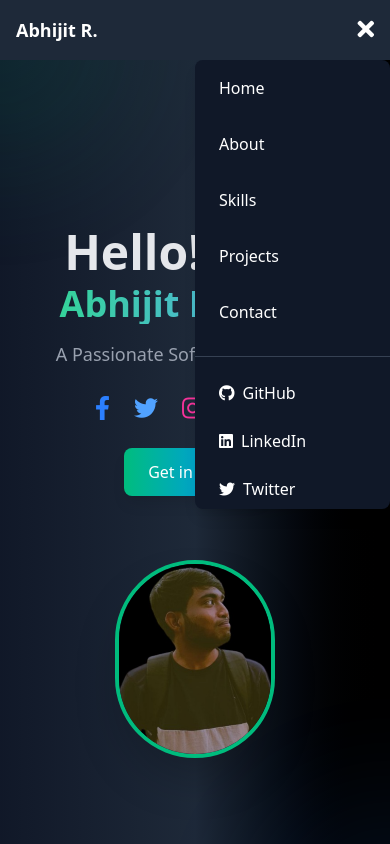
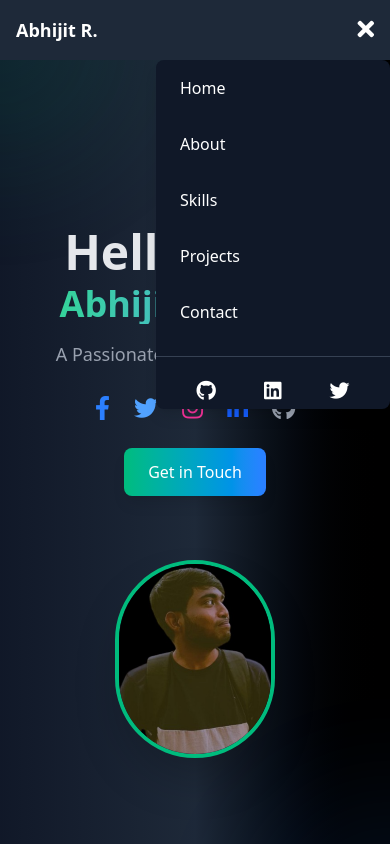
Before and after one commit to tesu123/website2, a React (Vite) app: page / in a window 390 px wide. Both pictures are taken after a click on the button 363 px from the left and 30 px from the top of the page. Shown: the top 844 px of the page. Built offline with nearby package versions, Linux system fonts and the light colour scheme.

Commit message:
first commit

```diff
--- a/src/Navbar.jsx
+++ b/src/Navbar.jsx
@@ -52,7 +52,7 @@ function Navbar() {
             menuOpen
               ? "block opacity-100 translate-y-0"
               : "hidden opacity-0 translate-y-[-20px]"
-          } absolute top-full right-0 w-1/2 bg-gray-900 text-white rounded-lg shadow-lg md:static md:w-auto md:block md:opacity-100 md:translate-y-0 md:bg-transparent md:shadow-none md:rounded-none transition-all duration-300`}
+          } absolute top-full right-0 w-3/5 bg-gray-900 text-white rounded-lg shadow-lg md:static md:w-auto md:block md:opacity-100 md:translate-y-0 md:bg-transparent md:shadow-none md:rounded-none transition-all duration-300`}
         >
           {/* Menu Links */}
           <ul className="flex flex-col md:flex-row md:space-x-4">
@@ -110,15 +110,15 @@ function Navbar() {
 
           {/* Social Links (Visible on Small Screens) */}
           <div className="md:hidden mt-4 border-t border-gray-700 pt-4">
-            <ul className="flex flex-col space-y-2">
+            <ul className="flex justify-center space-x-4">
               <li>
                 <a
                   href="https://github.com/yourusername"
                   target="_blank"
                   rel="noopener noreferrer"
-                  className="flex items-center py-2 px-6 hover:bg-gray-700 hover:text-gray-300 transition-all duration-300"
+                  className="flex items-center py-2 px-4 hover:bg-gray-700 hover:text-gray-300 transition-all duration-300"
                 >
-                  <i className="fab fa-github mr-2"></i> GitHub
+                  <i className="fab fa-github text-xl"></i>
                 </a>
               </li>
               <li>
@@ -126,9 +126,9 @@ function Navbar() {
                   href="https://linkedin.com/in/yourusername"
                   target="_blank"
                   rel="noopener noreferrer"
-                  className="flex items-center py-2 px-6 hover:bg-gray-700 hover:text-gray-300 transition-all duration-300"
+                  className="flex items-center py-2 px-4 hover:bg-gray-700 hover:text-gray-300 transition-all duration-300"
                 >
-                  <i className="fab fa-linkedin mr-2"></i> LinkedIn
+                  <i className="fab fa-linkedin text-xl"></i>
                 </a>
               </li>
               <li>
@@ -136,9 +136,9 @@ function Navbar() {
                   href="https://twitter.com/yourusername"
                   target="_blank"
                   rel="noopener noreferrer"
-                  className="flex items-center py-2 px-6 hover:bg-gray-700 hover:text-gray-300 transition-all duration-300"
+                  className="flex items-center py-2 px-4 hover:bg-gray-700 hover:text-gray-300 transition-all duration-300"
                 >
-                  <i className="fab fa-twitter mr-2"></i> Twitter
+                  <i className="fab fa-twitter text-xl"></i>
                 </a>
               </li>
             </ul>
```
